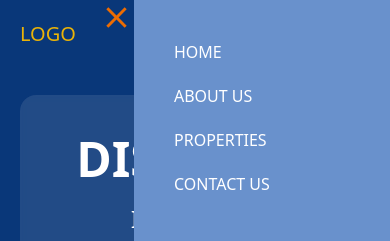
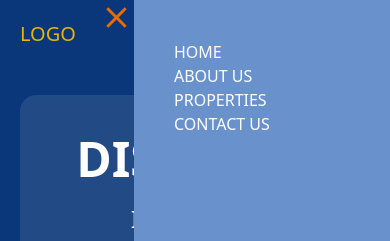
Before and after one commit to sagar7170/dhaldolat, a Next.js app: page / in a window 390 px wide. Both pictures are taken after a click on the element 352 px from the left and 37 px from the top of the page. Shown: the top 241 px of the page. Built offline with nearby package versions, Linux system fonts and the light colour scheme.

Commit message:
link added

```diff
--- a/src/app/components/Header.jsx
+++ b/src/app/components/Header.jsx
@@ -24,10 +24,10 @@ function Header() {
             <div className={!sidebar?'hidden':'absolute xl:hidden right-0 flex z-10'}>
                 <CloseIcon onClick={()=>setSidebar(!sidebar)} fontSize='large' color='warning'/>
                 <ul className='uppercase h-screen w-64 p-10 space-y-5 bg-[#6991cc]'>
-                    <li>Home</li>
-                    <li>About Us</li>
-                    <li>Properties</li>
-                    <li>Contact us</li>
+                <a href="#home"><li className='hover:text-yellow-500'>Home</li></a>
+                <a href="#about"><li className='hover:text-yellow-500'>About Us</li></a>
+                <a href="#property"><li className='hover:text-yellow-500'>Properties</li></a>
+                <a href="#contact"><li className='hover:text-yellow-500'>Contact us</li></a>
                 </ul>
             </div>
         </header>
```
